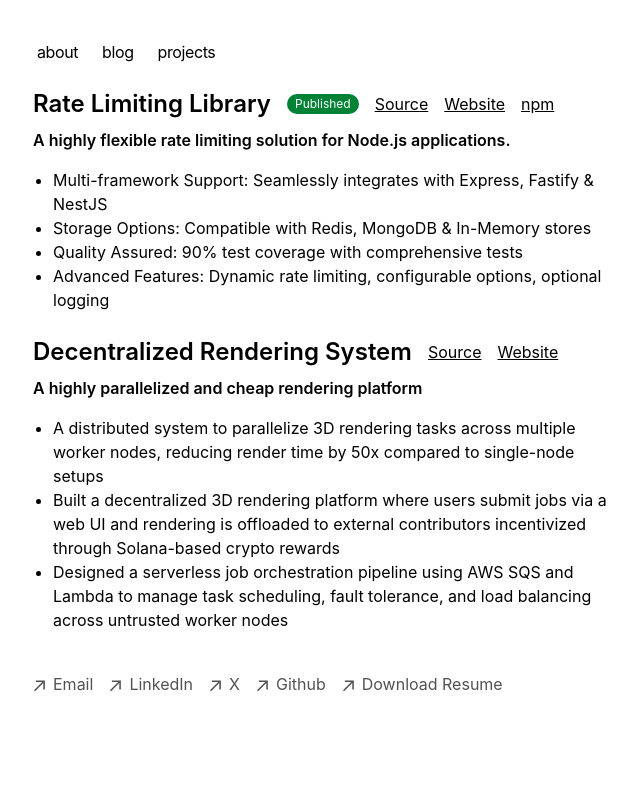
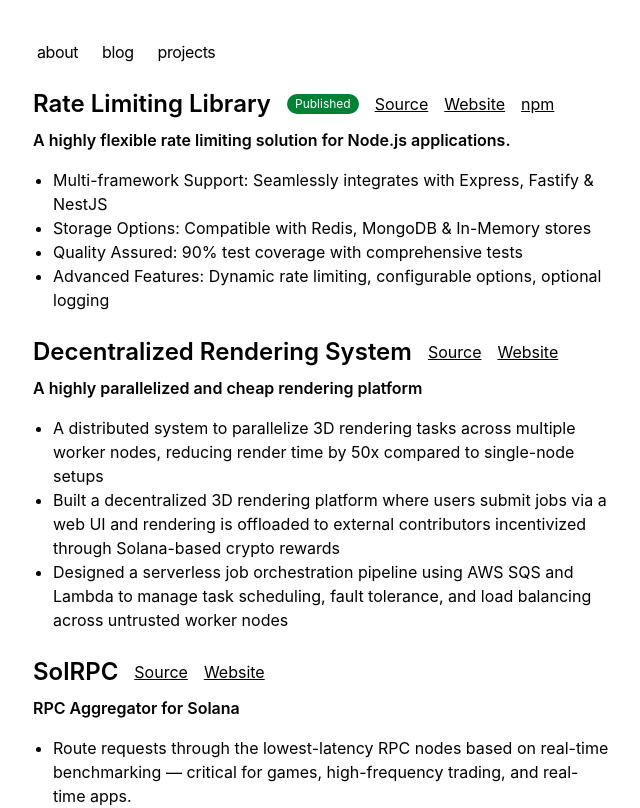
Before and after one commit to 0xRadioAc7iv/my-portfolio, a Next.js app: page /projects in a window 1280 px wide. Shown: the top 808 px of the page, without its empty margins (319-959 px from the left). Built offline with nearby package versions, Linux system fonts and the light colour scheme.

Commit message:
add: new project

```diff
--- a/app/projects/page.tsx
+++ b/app/projects/page.tsx
@@ -42,6 +42,23 @@
           },
         ]}
       />
+      <Project
+        name="SolRPC"
+        description="RPC Aggregator for Solana"
+        sourceLink="https://github.com/0xRadioAc7iv/solrpc"
+        websiteLink="https://solrpc.vercel.app/"
+        features={[
+          {
+            text: "Route requests through the lowest-latency RPC nodes based on real-time benchmarking — critical for games, high-frequency trading, and real-time apps.",
+          },
+          {
+            text: "It provides multiple load balancing options depending on your dApp usage and traffic. Currently there are 4 options - Round-Robin, Least Connections, Least Latency and Weighted.",
+          },
+          {
+            text: "Responses are automatically cached based on their nature. There are multiple caching methods - In-Memory, Redis and Memcached.",
+          },
+        ]}
+      />
     </section>
   );
 }
```
